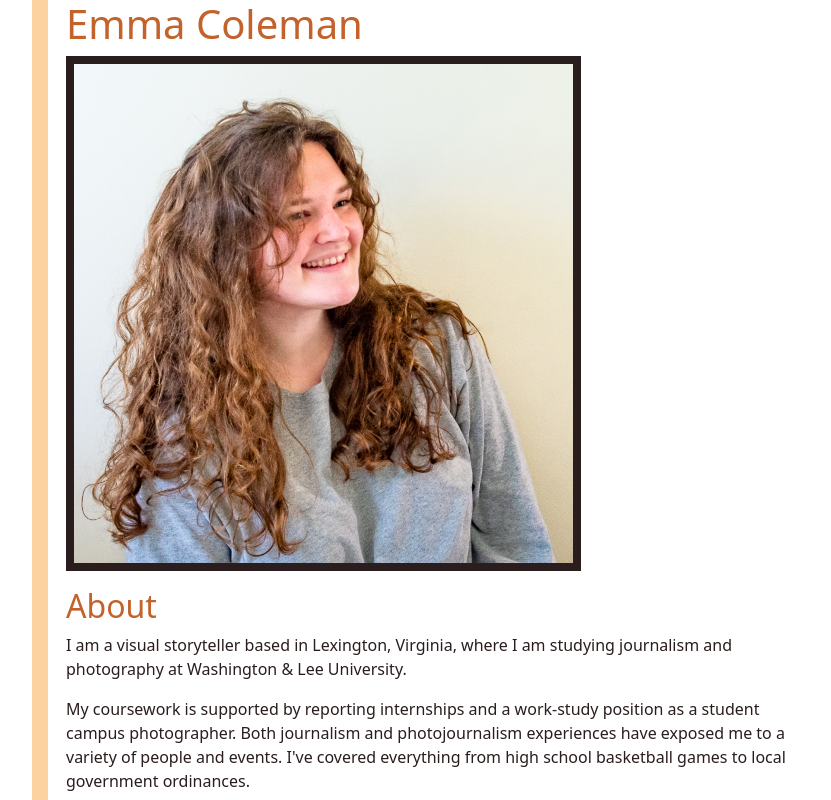
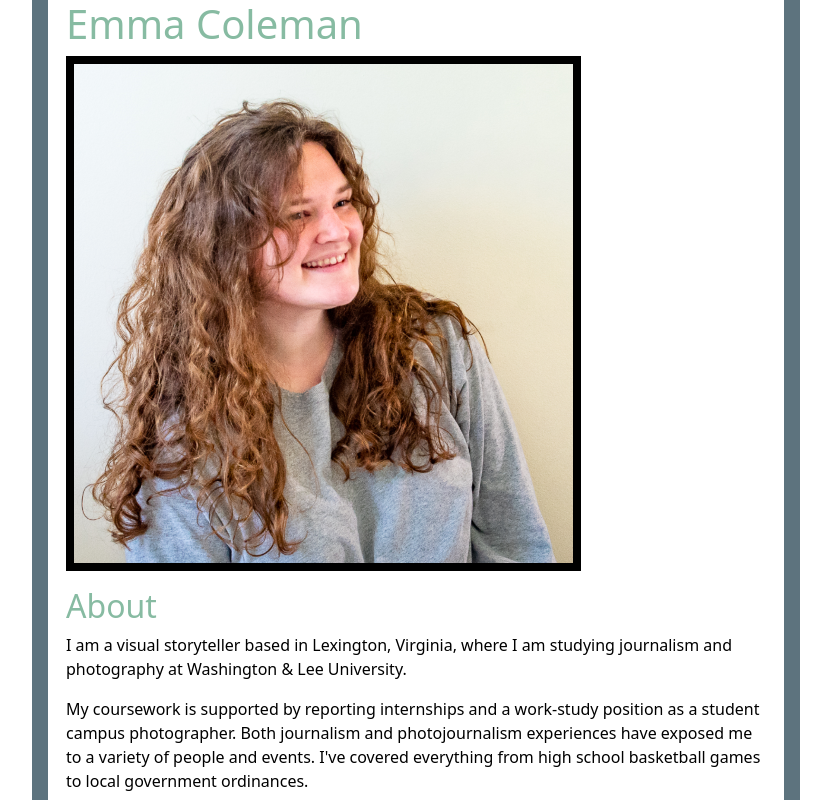
Before and after one commit to emmakatecoleman/TermProject, a plain HTML site: page index.html in a window 1280 px wide. Shown: the top 800 px of the page, without its empty margins (224-1055 px from the left). Drawn offline with nearby package versions, Linux system fonts and the light colour scheme.

Commit message:
Update styles.css

```diff
--- a/CSS/styles.css
+++ b/CSS/styles.css
@@ -1,25 +1,29 @@
 /*CSS styles for term project by Emma Coleman */
 html {
-  background-color: #E7EEFE;
+  background-color: #F0F7EE;
 }
 img {
-  border: 8px solid #2A1D1D;
+  border: 8px solid #000000;
 }
 h1 {
-  color: #C3622A;
+  color: #87BBA2;
 }
 h2 {
-  color: #C3622A;
+  color: #87BBA2;
 }
 p {
-  color: #2A1D1D;
+  color: #000000;
 }
 a {
-  color: #CD5D78;
+  color: #5D737E;
 }
 div {
   border-left-style: solid;
   border-left-width: 16px;
-  border-left-color: #FDD2A1;
+  border-left-color: #5D737E;
   padding-left: 6px;
+  border-right-style: solid;
+  border-right-width: 16px;
+  border-right-color: #5D737E;
+  padding-right: 6px;
 }
```
